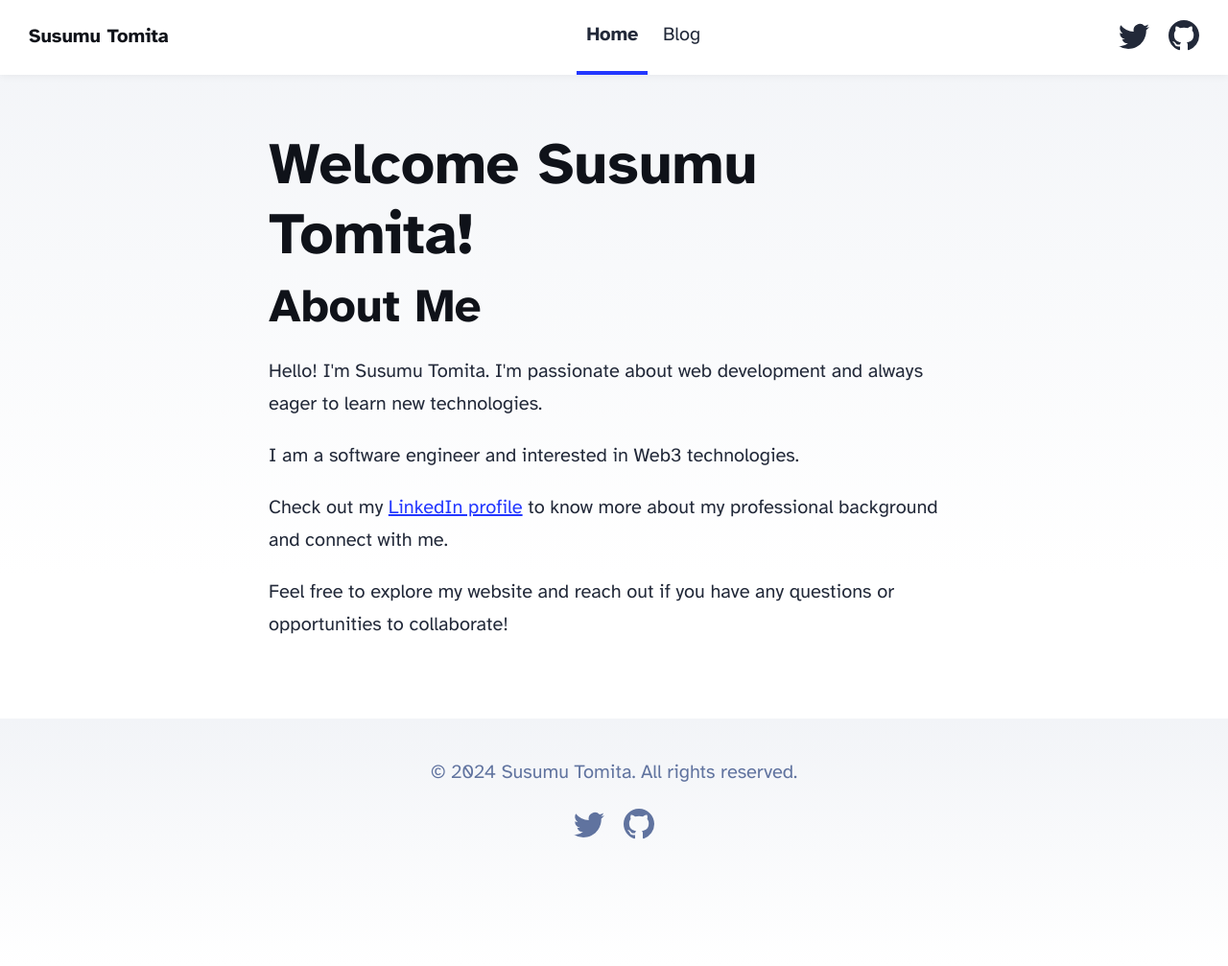
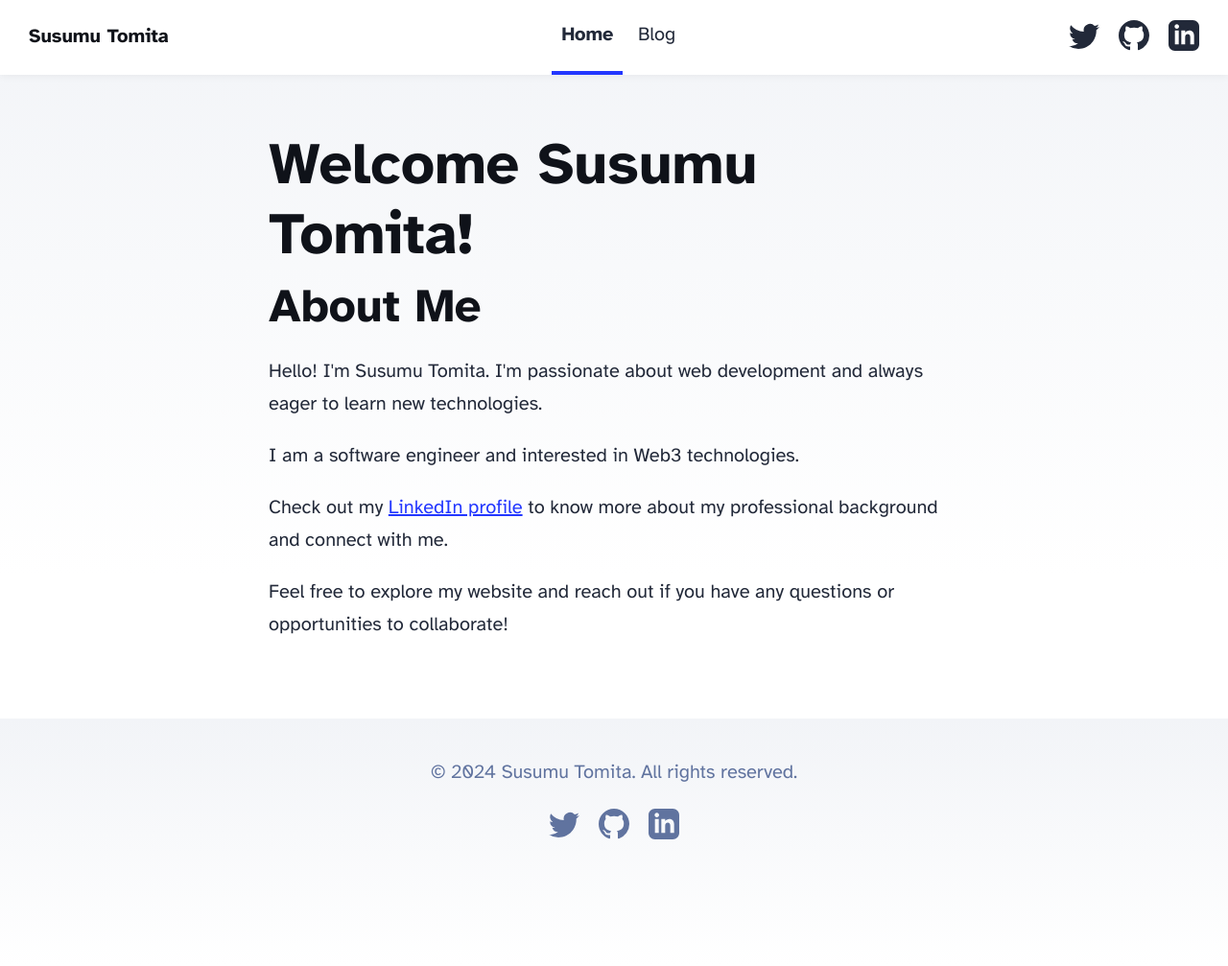
Before and after one commit to susumutomita/susumutomita.github.io, an Astro site: page / in a window 1280 px wide. Shown: the whole page at 96% size. Built offline with nearby package versions, Linux system fonts and the light colour scheme; Astro itself is replaced by a stand-in of ours.

Commit message:
update icon

```diff
--- a/src/components/Footer.astro
+++ b/src/components/Footer.astro
@@ -23,6 +23,12 @@ const today = new Date();
 				></path></svg
 			>
 		</a>
+      <a href="https://www.linkedin.com/in/susumutomita/" target="_blank">
+        <span class="sr-only">Go to My LinkedIn profile</span>
+        <svg viewBox="0 0 24 24" aria-hidden="true" width="32" height="32">
+          <path fill="currentColor" d="M19 0h-14c-2.761 0-5 2.239-5 5v14c0 2.761 2.239 5 5 5h14c2.762 0 5-2.239 5-5v-14c0-2.761-2.238-5-5-5zm-11 19h-3v-11h3v11zm-1.5-12.268c-.966 0-1.75-.79-1.75-1.764s.784-1.764 1.75-1.764 1.75.79 1.75 1.764-.783 1.764-1.75 1.764zm13.5 12.268h-3v-5.604c0-3.368-4-3.113-4 0v5.604h-3v-11h3v1.765c1.396-2.586 7-2.777 7 2.476v6.759z"></path>
+        </svg>
+      </a>
 	</div>
 </footer>
 <style>
--- a/src/components/Header.astro
+++ b/src/components/Header.astro
@@ -29,6 +29,12 @@ import { SITE_TITLE } from '../consts';
 					></path></svg
 				>
 			</a>
+      <a href="https://www.linkedin.com/in/susumutomita/" target="_blank">
+        <span class="sr-only">Go to My LinkedIn profile</span>
+        <svg viewBox="0 0 24 24" aria-hidden="true" width="32" height="32">
+          <path fill="currentColor" d="M19 0h-14c-2.761 0-5 2.239-5 5v14c0 2.761 2.239 5 5 5h14c2.762 0 5-2.239 5-5v-14c0-2.761-2.238-5-5-5zm-11 19h-3v-11h3v11zm-1.5-12.268c-.966 0-1.75-.79-1.75-1.764s.784-1.764 1.75-1.764 1.75.79 1.75 1.764-.783 1.764-1.75 1.764zm13.5 12.268h-3v-5.604c0-3.368-4-3.113-4 0v5.604h-3v-11h3v1.765c1.396-2.586 7-2.777 7 2.476v6.759z"></path>
+        </svg>
+      </a>
 		</div>
 	</nav>
 </header>
```
